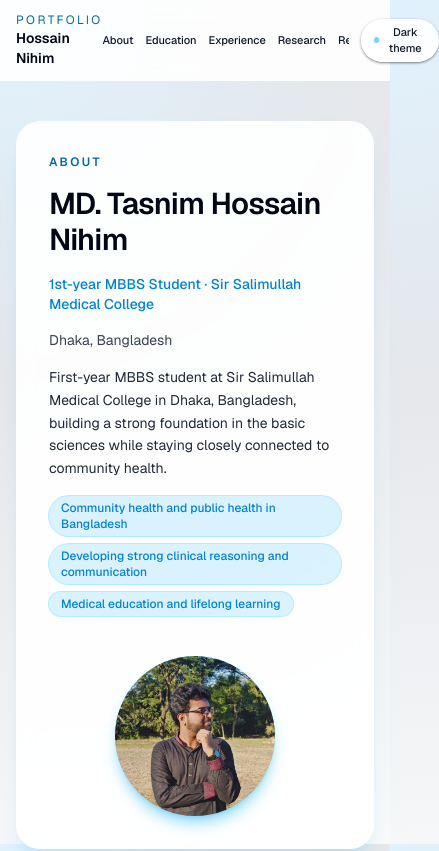
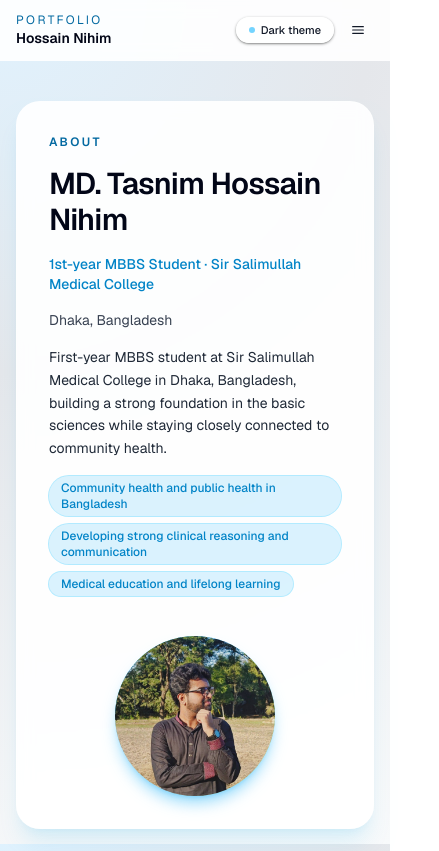
Before and after one commit to juvenilejhan/nihim-portfolio, a Next.js app: page / in a window 390 px wide. Shown: the top 851 px of the page, 439 px wide, since content can reach past the window. Built offline with nearby package versions, Linux system fonts and the light colour scheme.

Commit message:
Refactor layout and add SiteHeader component for improved navigation; update sections to include scroll margin for better layout consistency.

```diff
--- a/src/app/layout.tsx
+++ b/src/app/layout.tsx
@@ -1,7 +1,8 @@
 import type { Metadata } from "next";
 import { Geist, Geist_Mono } from "next/font/google";
 import "./globals.css";
-import { ThemeProvider, ThemeToggle } from "./theme-provider";
+import { ThemeProvider } from "./theme-provider";
+import { SiteHeader } from "./navbar";
 
 const geistSans = Geist({
   variable: "--font-geist-sans",
@@ -41,32 +42,7 @@ export default function RootLayout({
       <body className="min-h-screen">
         <ThemeProvider>
           <div className="min-h-screen">
-            <header className="sticky top-0 z-30 border-b border-white/10 bg-slate-950/80 backdrop-blur">
-              <div className="mx-auto flex max-w-6xl items-center justify-between px-4 py-3 sm:py-4">
-                <div className="flex flex-col">
-                  <span className="text-xs uppercase tracking-[0.2em] text-sky-300/90">
-                    Portfolio
-                  </span>
-                  <span className="text-sm font-semibold text-slate-50">
-                    Hossain Nihim
-                  </span>
-                </div>
-                <div className="flex items-center gap-3">
-                  <nav className="flex max-w-[65vw] items-center gap-3 overflow-x-auto text-[11px] font-medium text-slate-200 sm:max-w-none sm:gap-6 sm:text-xs">
-                    {navItems.map((item) => (
-                      <a
-                        key={item.href}
-                        href={item.href}
-                        className="whitespace-nowrap transition-colors hover:text-sky-300"
-                      >
-                        {item.label}
-                      </a>
-                    ))}
-                  </nav>
-                  <ThemeToggle />
-                </div>
-              </div>
-            </header>
+            <SiteHeader navItems={navItems} />
 
             <main className="mx-auto max-w-6xl px-4 py-10 sm:py-16">
               {children}
--- /dev/null
+++ b/src/app/navbar.tsx
@@ -0,0 +1,96 @@
+"use client";
+
+import { useState } from "react";
+import { ThemeToggle } from "./theme-provider";
+
+type NavItem = {
+  label: string;
+  href: string;
+};
+
+type SiteHeaderProps = {
+  navItems: NavItem[];
+};
+
+export function SiteHeader({ navItems }: SiteHeaderProps) {
+  const [open, setOpen] = useState(false);
+
+  return (
+    <header className="sticky top-0 z-30 border-b border-white/10 bg-slate-950/80 backdrop-blur">
+      <div className="mx-auto max-w-6xl px-4 py-3 sm:py-4">
+        <div className="flex flex-col gap-2">
+          <div className="flex items-center justify-between">
+            <div className="flex flex-col">
+              <span className="text-xs uppercase tracking-[0.2em] text-sky-300/90">
+                Portfolio
+              </span>
+              <span className="text-sm font-semibold text-slate-50">
+                Hossain Nihim
+              </span>
+            </div>
+            <div className="flex items-center gap-2">
+              <nav className="hidden flex-wrap items-center gap-2 text-xs font-medium text-slate-200 sm:flex sm:justify-end sm:gap-4 md:gap-6 md:text-sm">
+                {navItems.map((item) => (
+                  <a
+                    key={item.href}
+                    href={item.href}
+                    className="whitespace-nowrap rounded-full px-3 py-1 transition-colors hover:bg-sky-500/10 hover:text-sky-300"
+                  >
+                    {item.label}
+                  </a>
+                ))}
+              </nav>
+              <ThemeToggle />
+              <button
+                type="button"
+                aria-label="Toggle navigation menu"
+                className="inline-flex h-8 w-8 items-center justify-center rounded-full border border-white/15 text-slate-100 sm:hidden"
+                onClick={() => setOpen((prev) => !prev)}
+              >
+                <span className="sr-only">Toggle navigation menu</span>
+                <svg
+                  viewBox="0 0 24 24"
+                  aria-hidden="true"
+                  className="h-4 w-4"
+                >
+                  {open ? (
+                    <path
+                      d="M6 6l12 12M18 6L6 18"
+                      fill="none"
+                      stroke="currentColor"
+                      strokeWidth="1.8"
+                      strokeLinecap="round"
+                    />
+                  ) : (
+                    <path
+                      d="M4 7h16M4 12h16M4 17h16"
+                      fill="none"
+                      stroke="currentColor"
+                      strokeWidth="1.8"
+                      strokeLinecap="round"
+                    />
+                  )}
+                </svg>
+              </button>
+            </div>
+          </div>
+
+          {open ? (
+            <nav className="flex flex-col gap-1 pt-2 text-sm font-medium text-slate-200 sm:hidden">
+              {navItems.map((item) => (
+                <a
+                  key={item.href}
+                  href={item.href}
+                  className="rounded-full px-3 py-1.5 transition-colors hover:bg-sky-500/10 hover:text-sky-300"
+                  onClick={() => setOpen(false)}
+                >
+                  {item.label}
+                </a>
+              ))}
+            </nav>
+          ) : null}
+        </div>
+      </div>
+    </header>
+  );
+}
--- a/src/app/page.tsx
+++ b/src/app/page.tsx
@@ -226,7 +226,7 @@ export default function Home() {
       {/* About / Hero */}
       <section
         id="about"
-        className="grid gap-10 rounded-3xl border border-white/10 bg-white/5 p-8 shadow-xl shadow-sky-500/10 backdrop-blur md:grid-cols-[minmax(0,3fr)_minmax(0,2fr)]"
+        className="scroll-mt-28 grid gap-10 rounded-3xl border border-white/10 bg-white/5 p-8 shadow-xl shadow-sky-500/10 backdrop-blur md:grid-cols-[minmax(0,3fr)_minmax(0,2fr)]"
       >
         <div className="space-y-4">
           <p className="text-xs font-semibold uppercase tracking-[0.2em] text-sky-300/90">
@@ -279,7 +279,7 @@ export default function Home() {
       {/* Education */}
       <section
         id="education"
-        className="space-y-6 rounded-3xl border border-white/10 p-6 section-surface-1"
+        className="scroll-mt-28 space-y-6 rounded-3xl border border-white/10 p-6 section-surface-1"
       >
         <SectionTitle eyebrow="Academic path" label="Education & training" />
         <div className="grid gap-4 md:grid-cols-2">
@@ -321,7 +321,7 @@ export default function Home() {
       {/* Skills & Certifications */}
       <section
         id="skills"
-        className="space-y-6 rounded-3xl border border-white/10 p-6 section-surface-2"
+        className="scroll-mt-28 space-y-6 rounded-3xl border border-white/10 p-6 section-surface-2"
       >
         <SectionTitle eyebrow="Strengths" label="Skills & certifications" />
         <div className="grid gap-4 md:grid-cols-2">
@@ -349,7 +349,7 @@ export default function Home() {
       {/* Clinical & Volunteer Experience */}
       <section
         id="clinical-volunteer"
-        className="space-y-6 rounded-3xl border border-white/10 p-6 section-surface-3"
+        className="scroll-mt-28 space-y-6 rounded-3xl border border-white/10 p-6 section-surface-3"
       >
         <SectionTitle
           eyebrow="Real-world exposure"
@@ -398,7 +398,7 @@ export default function Home() {
       {/* Research Contributions */}
       <section
         id="research"
-        className="space-y-6 rounded-3xl border border-white/10 p-6 section-surface-4"
+        className="scroll-mt-28 space-y-6 rounded-3xl border border-white/10 p-6 section-surface-4"
       >
         <SectionTitle
           eyebrow="Academic development"
@@ -446,7 +446,7 @@ export default function Home() {
       {/* Leadership & Activities */}
       <section
         id="leadership"
-        className="space-y-6 rounded-3xl border border-white/10 p-6 section-surface-5"
+        className="scroll-mt-28 space-y-6 rounded-3xl border border-white/10 p-6 section-surface-5"
       >
         <SectionTitle
           eyebrow="Roles & impact"
@@ -494,7 +494,7 @@ export default function Home() {
       {/* Personal Interests */}
       <section
         id="personal-interests"
-        className="space-y-6 rounded-3xl border border-white/10 p-6 section-surface-6"
+        className="scroll-mt-28 space-y-6 rounded-3xl border border-white/10 p-6 section-surface-6"
       >
         <SectionTitle eyebrow="Beyond academics" label="Personal interests" />
         <p className="text-sm text-slate-300">
@@ -507,7 +507,7 @@ export default function Home() {
       {/* Publications */}
       <section
         id="publications"
-        className="space-y-6 rounded-3xl border border-white/10 p-6 section-surface-7"
+        className="scroll-mt-28 space-y-6 rounded-3xl border border-white/10 p-6 section-surface-7"
       >
         <SectionTitle
           eyebrow="Academic output"
@@ -531,7 +531,7 @@ export default function Home() {
       {/* Reflections */}
       <section
         id="reflections"
-        className="space-y-6 rounded-3xl border border-white/10 p-6 section-surface-8"
+        className="scroll-mt-28 space-y-6 rounded-3xl border border-white/10 p-6 section-surface-8"
       >
         <SectionTitle
           eyebrow="Reflections"
@@ -568,7 +568,7 @@ export default function Home() {
       {/* Contact */}
       <section
         id="contact"
-        className="space-y-6 rounded-3xl border border-white/10 p-6 section-surface-1"
+        className="scroll-mt-28 space-y-6 rounded-3xl border border-white/10 p-6 section-surface-1"
       >
         <SectionTitle eyebrow="Get in touch" label="Contact & links" />
         <div className="grid gap-6 md:grid-cols-[minmax(0,2fr)_minmax(0,3fr)]">
```
